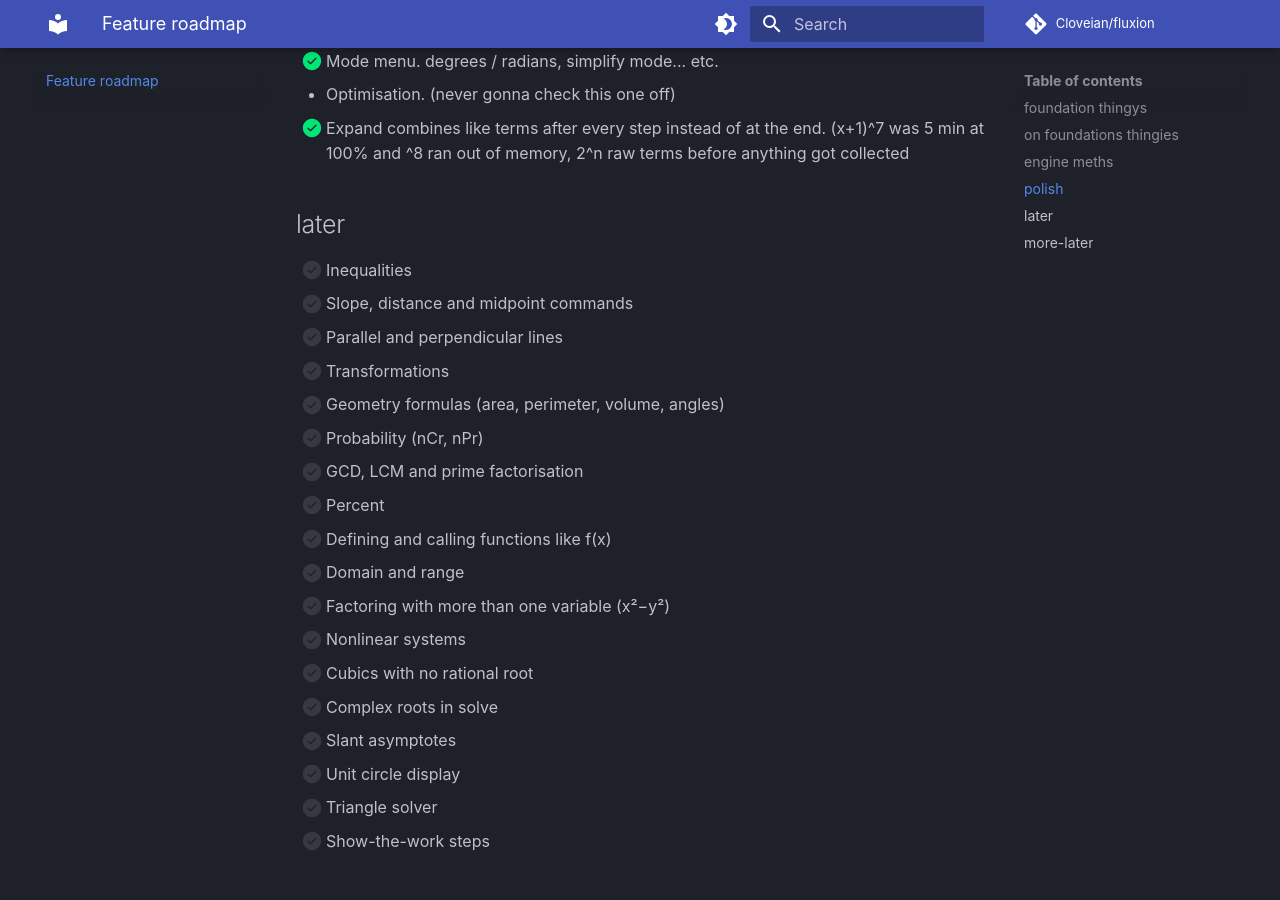
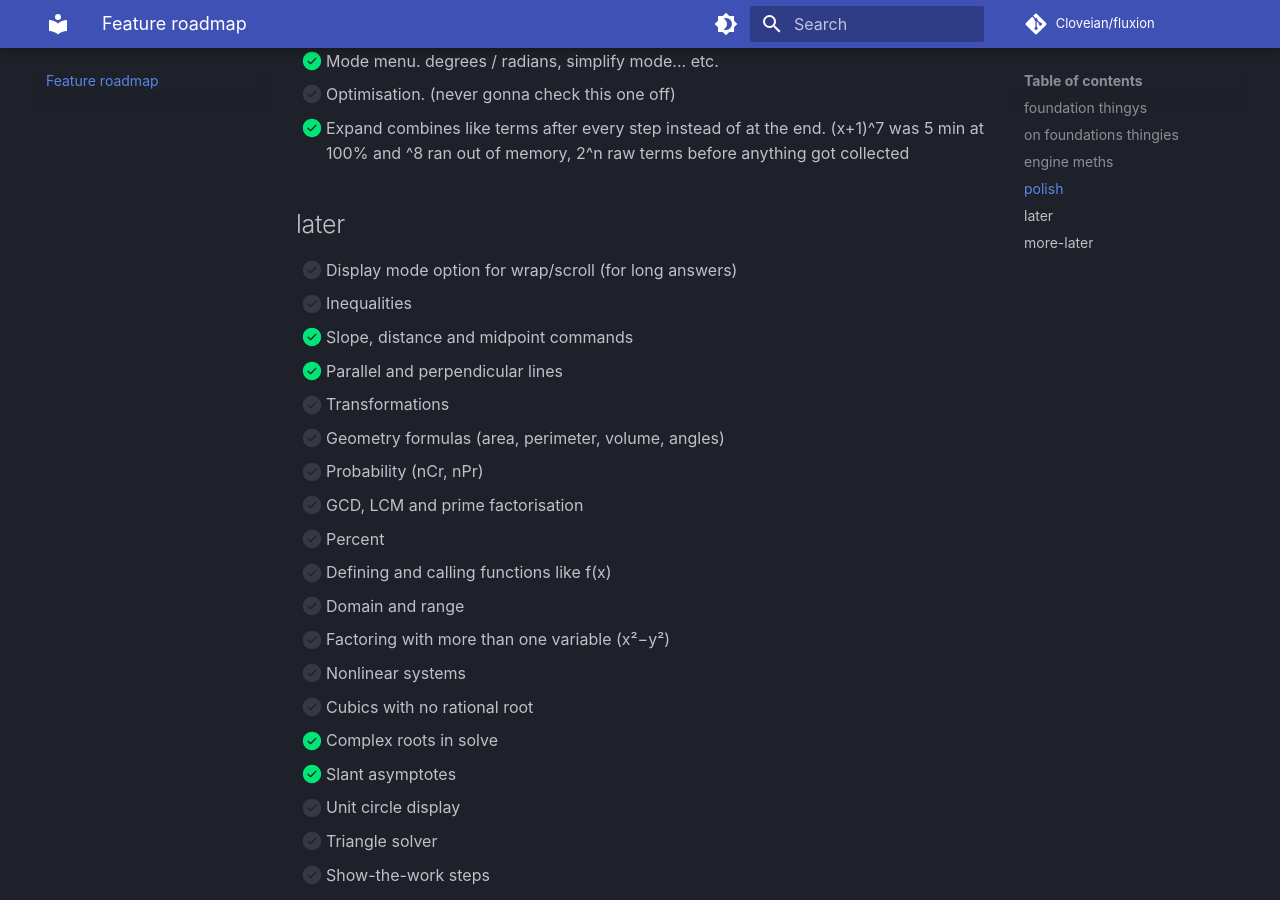
Before and after one commit to Cloveian/fluxion, an MkDocs documentation site: the page built from docs/roadmap.md, in a window 1280 px wide and 900 px high, scrolled down 983 px. Built offline with MkDocs 1.6.1 and Material for MkDocs 9.7.7, drawn with Linux system fonts in a browser that asks for light colours; comment, search, counter and statistics services are not loaded.

Commit message:
docs for the batch

```diff
--- a/docs/roadmap.md
+++ b/docs/roadmap.md
@@ -27,14 +27,15 @@
 - [x] 'Soft' key menus in math print.
 - [x] Screen off. auto after sitting idle, and `[2nd][alpha][on]` does it by hand
 - [x] Mode menu. degrees / radians, simplify mode... etc.
-- Optimisation. (never gonna check this one off)
+- [ ] Optimisation. (never gonna check this one off)
 - [x] Expand combines like terms after every step instead of at the end. (x+1)^7 was 5 min at 100% and ^8 ran out of memory, 2^n raw terms before anything got collected
 
 ## later
 
+- [ ] Display mode option for wrap/scroll (for long answers)
 - [ ] Inequalities
-- [ ] Slope, distance and midpoint commands
-- [ ] Parallel and perpendicular lines
+- [x] Slope, distance and midpoint commands
+- [x] Parallel and perpendicular lines
 - [ ] Transformations
 - [ ] Geometry formulas (area, perimeter, volume, angles)
 - [ ] Probability (nCr, nPr)
@@ -45,8 +46,8 @@
 - [ ] Factoring with more than one variable (x²−y²)
 - [ ] Nonlinear systems
 - [ ] Cubics with no rational root
-- [ ] Complex roots in solve
-- [ ] Slant asymptotes
+- [x] Complex roots in solve
+- [x] Slant asymptotes
 - [ ] Unit circle display
 - [ ] Triangle solver
 - [ ] Show-the-work steps
```
Also changed, not shown: docs/code/log.md (+1 -0 lines), src/engine/README.md (+2 -0 lines).
